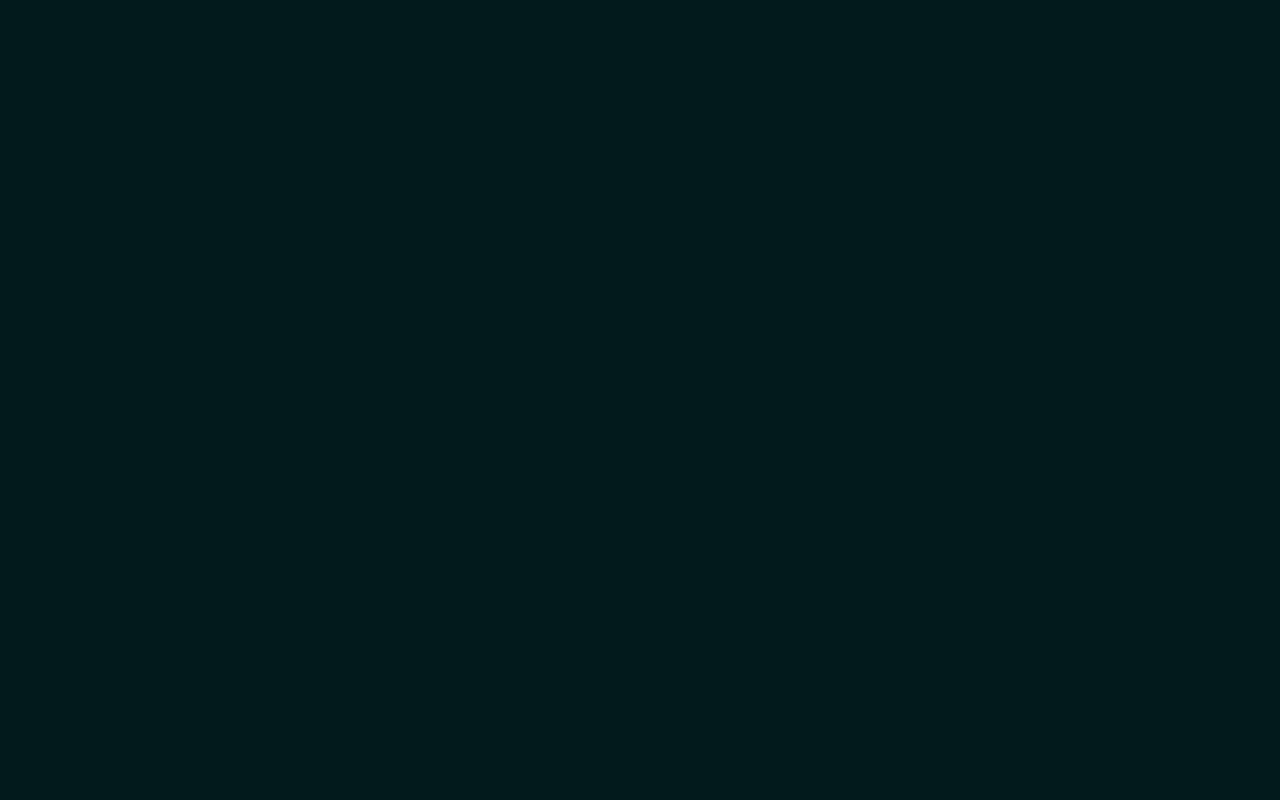
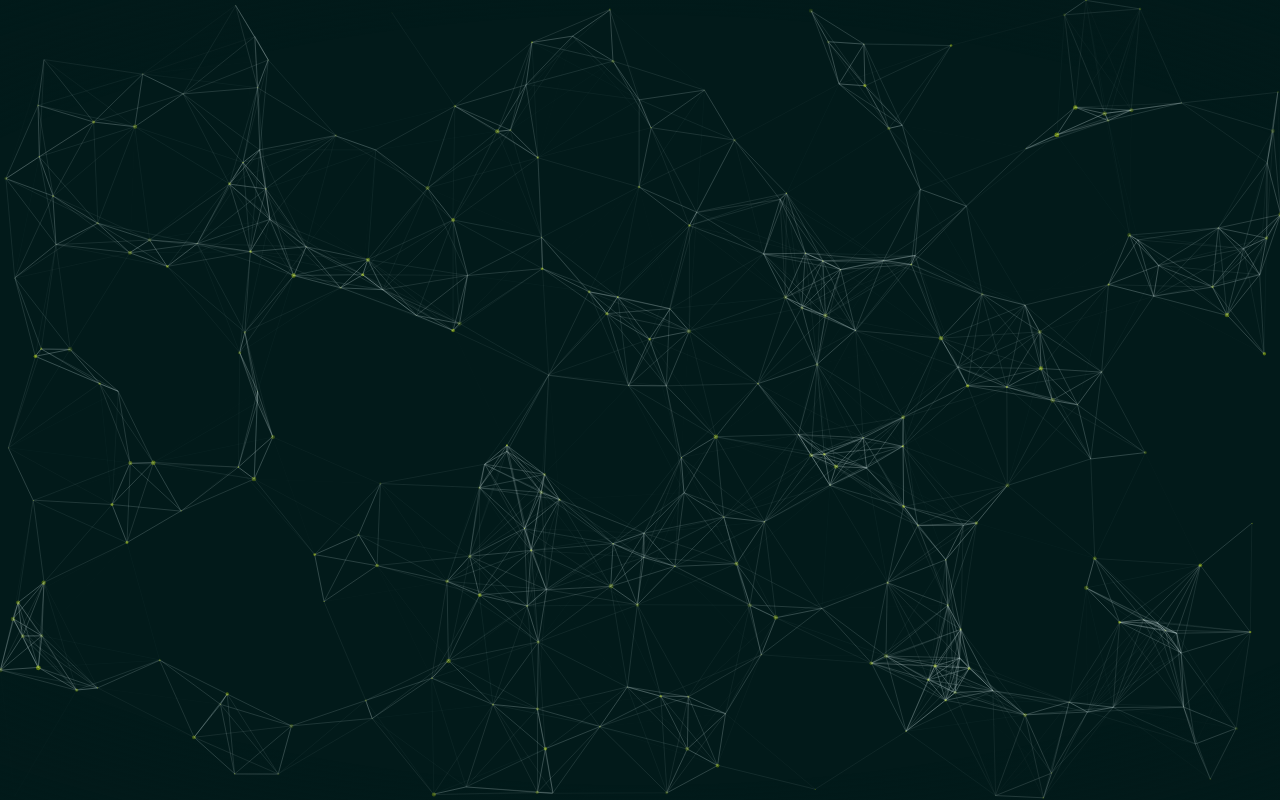
Before and after one commit to viniciusmorandi/digitalplanner, a website: page index.html in a window 1280 px wide. Drawn offline with nearby package versions, Linux system fonts and the light colour scheme; animation ran at ten frames a second.

Commit message:
Update index.html

```diff
--- a/index.html
+++ b/index.html
@@ -5,7 +5,6 @@
   <meta name="viewport" content="width=device-width, initial-scale=1.0">
   <title>Digital Planner · Inteligência Digital</title>
   <script src="https://cdn.jsdelivr.net/particles.js/2.0.0/particles.min.js"></script>
-
   <style>
     html, body {
       margin: 0;
@@ -16,31 +15,35 @@
       background: #021a1a;
     }
 
-    /* Container das partículas */
     #particles-js {
       position: fixed;
       top: 0;
       left: 0;
-      width: 99vw;
-      height: 99vh;
-      border-radius: 64% / 28%;
+      width: 100vw;
+      height: 100vh;
       overflow: hidden;
       z-index: 1;
     }
-
-    /* Fade sobre as partículas */
     #particles-js::after {
       content: "";
       position: absolute;
       inset: 0;
       background: radial-gradient(
-        ellipse 65% 36% at 40% 40%,
-        rgba(2,26,26,0) 25%,
-        rgba(2,26,26,1) 100%
+        ellipse 92% 65% at 50% 50%,
+        rgba(2,26,26,0) 74%,
+        rgba(2,26,26,0.9) 100%
       );
-      pointer-events: none; /* importante: mantém interatividade do mouse */
+      pointer-events: none;
       z-index: 2;
     }
   </style>
 </head>
+<body>
+  <div id="particles-js"></div>
+  <script>
+    particlesJS.load('particles-js', 'particlesjs.json', function() {
+      console.log('Particles.js config loaded');
+    });
+  </script>
+</body>
 </html>
```
